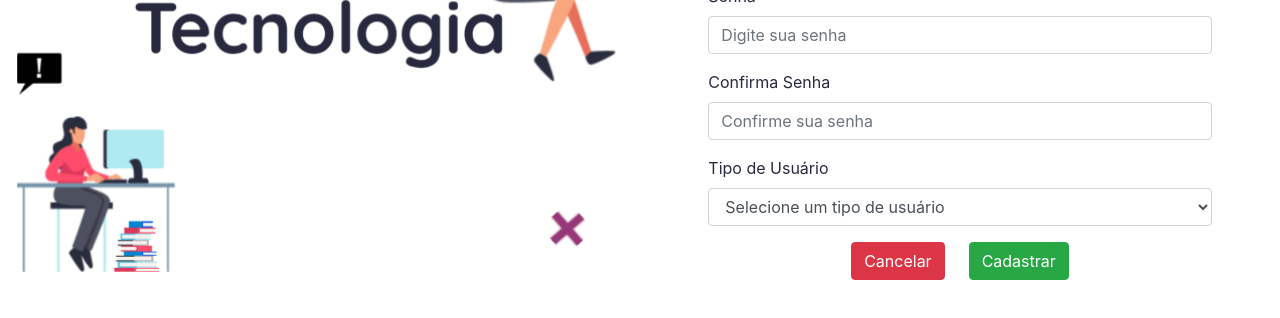
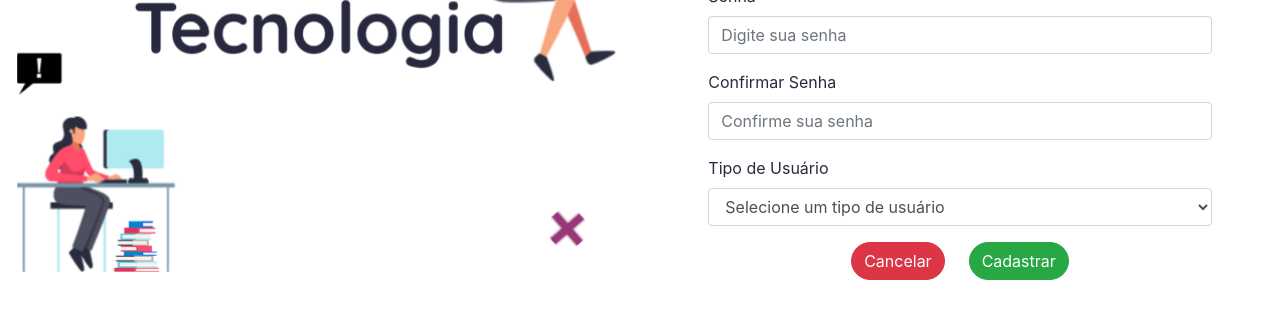
Before and after one commit to Grazielly-a/BlogPessoal-FrontEnd, an Angular app: page / in a window 1280 px wide. Shown: the part 378-696 px from the top of the page. Built offline with nearby package versions, Linux system fonts and the light colour scheme.

Commit message:
Implementando o login-cadastro

```diff
--- a/src/app/cadastrar/cadastrar.component.css
+++ b/src/app/cadastrar/cadastrar.component.css
@@ -13,3 +13,11 @@ h1{
 .text{
     color: #28293E;
 }
+
+.btn-arredondado{
+	-webkit-border-radius: 50px;
+	-moz-border-radius: 50px;
+	-o-border-radius: 50px;
+	-ms-border-radius: 50px;
+	border-radius: 50px;
+}
--- a/src/app/cadastrar/cadastrar.component.html
+++ b/src/app/cadastrar/cadastrar.component.html
@@ -34,7 +34,7 @@
                     </div>
 
                     <div class="form-group text">
-                        <label for="confirmeSenha">Confirma Senha</label>
+                        <label for="confirmeSenha">Confirmar Senha</label>
                         <input class="form-control" type="password" name="senha" id="senha"
                             placeholder="Confirme sua senha">
                     </div>
@@ -49,8 +49,8 @@
                     </div>
 
                     <div class="d-flex justify-content-center">
-                        <button type="submit" class="btn btn-danger mr-4">Cancelar</button>
-                        <button type="submit" class="btn btn-success">Cadastrar</button>
+                        <button type="submit" class="btn btn-danger mr-4 btn-arredondado">Cancelar</button>
+                        <button type="submit" class="btn btn-success btn-arredondado">Cadastrar</button>
                     </div>
                 </div>
             </div>
--- a/src/app/entrar/entrar.component.css
+++ b/src/app/entrar/entrar.component.css
@@ -9,3 +9,11 @@
     background-position: center;
     background-size: cover;
 }
+
+.btn-arredondado{
+	-webkit-border-radius: 50px;
+	-moz-border-radius: 50px;
+	-o-border-radius: 50px;
+	-ms-border-radius: 50px;
+	border-radius: 50px;
+}
--- a/src/app/entrar/entrar.component.html
+++ b/src/app/entrar/entrar.component.html
@@ -20,7 +20,7 @@
                     </div>
 
                     <div class="d-flex justify-content-center">
-                        <button type="submit" class="btn btn-outline-light">Entrar</button>
+                        <button type="submit" class="btn btn-outline-light btn-arredondado">Entrar</button>
                     </div>
 
                     <hr class="mt-5 mb5">
```
